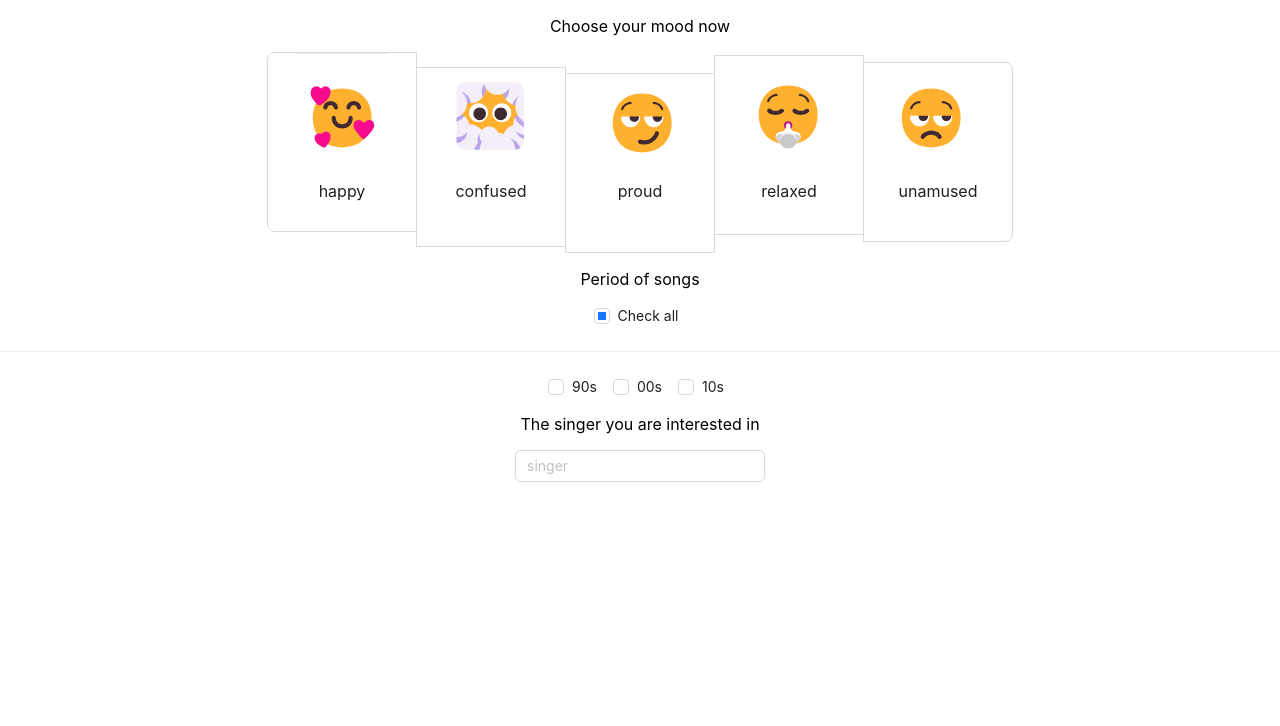
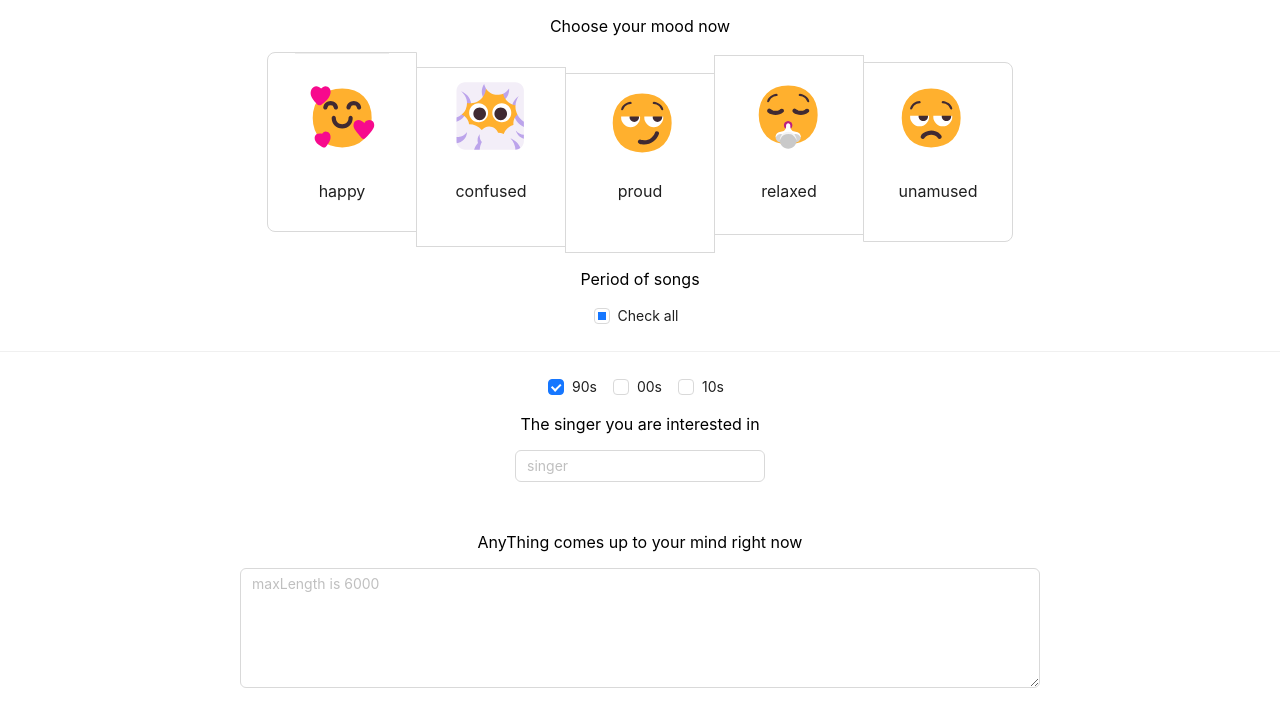
Before and after one commit to izthy-03/SWS-Everything4Emotion, a React (Create React App) app: page / in a window 1280 px wide. Shown: the top 726 px of the page. Built offline with nearby package versions, Linux system fonts and the light colour scheme.

Commit message:
add AnyText

```diff
--- a/src/App.js
+++ b/src/App.js
@@ -1,5 +1,5 @@
 import { Button } from "antd";
-import InputForm from './pages/InputForm';
+import InputPage from './pages/InputPage';
 
 
 import './App.css';
@@ -7,7 +7,7 @@ import './App.css';
 const App = () => {
   return (
     <div className="App">
-      <InputForm />
+      <InputPage />
     </div>
   );
 }
--- a/src/components/AnyText.css
+++ b/src/components/AnyText.css
@@ -0,0 +1,3 @@
+.AnyText-container {
+    margin: 50px;
+}
--- a/src/components/AnyText.js
+++ b/src/components/AnyText.js
@@ -0,0 +1,30 @@
+import React, { useState } from 'react';
+import { Input } from 'antd';
+import "./AnyText.css"
+
+const { TextArea } = Input;
+
+const AnyText = () => {
+  const [value, setValue] = useState("");
+
+  // called when input modified
+  const handleChange = (event) => {
+    setValue(event.target.value)
+    console.log(value);
+  }
+
+
+  return (
+    <div className="AnyText-container">
+      <p>AnyThing comes up to your mind right now</p>
+      <TextArea
+        rows={5}
+        placeholder="maxLength is 6000"
+        maxLength={6000}
+        onChange={handleChange}
+        style={{ width: 800, }} />
+    </div>
+  );
+}
+
+export default AnyText;
--- a/src/components/MoodList.js
+++ b/src/components/MoodList.js
@@ -21,7 +21,6 @@ const MoodList = () => {
   return (
     <div>
       <p>Choose your mood now</p>
-      <p>
       <Radio.Group defaultValue="null" size="large" onChange={handleChange} style={{ marginTop: 0, }}>
         <Radio.Button value="happy" style={{ width: 150, height: 180 }}>
           <img src={happy} />
@@ -44,7 +43,6 @@ const MoodList = () => {
           unamused
         </Radio.Button>
       </Radio.Group>
-      </p>
     </div >
   );
 }
--- a/src/components/SongPeriod.js
+++ b/src/components/SongPeriod.js
@@ -5,7 +5,7 @@ const SongPeriod = () => {
 
   const CheckboxGroup = Checkbox.Group;
   const plainOptions = ['90s', '00s', '10s'];
-  const defaultCheckedList = [];
+  const defaultCheckedList = ['90s'];
 
   const [checkedList, setCheckedList] = useState(defaultCheckedList);
   const [indeterminate, setIndeterminate] = useState(true);
--- a/src/pages/InputForm.js
+++ b/src/pages/InputPage.js
@@ -2,16 +2,18 @@ import React from "react";
 import MoodList from "../components/MoodList";
 import SongPeriod from "../components/SongPeriod";
 import Singer from "../components/Singer";
+import AnyText from "../components/AnyText";
 
-const InputForm = () => {
+const InputPage = () => {
 
   return (
     <div>
       <MoodList />
       <SongPeriod />
       <Singer />
+      <AnyText />
     </div>
 
   );
 }
-export default InputForm;
+export default InputPage;
```
Also changed, not shown: src/pages/InputForm.css (deleted), src/pages/InputPage.css (added). Lines whose indentation alone changed are shown as unchanged.
